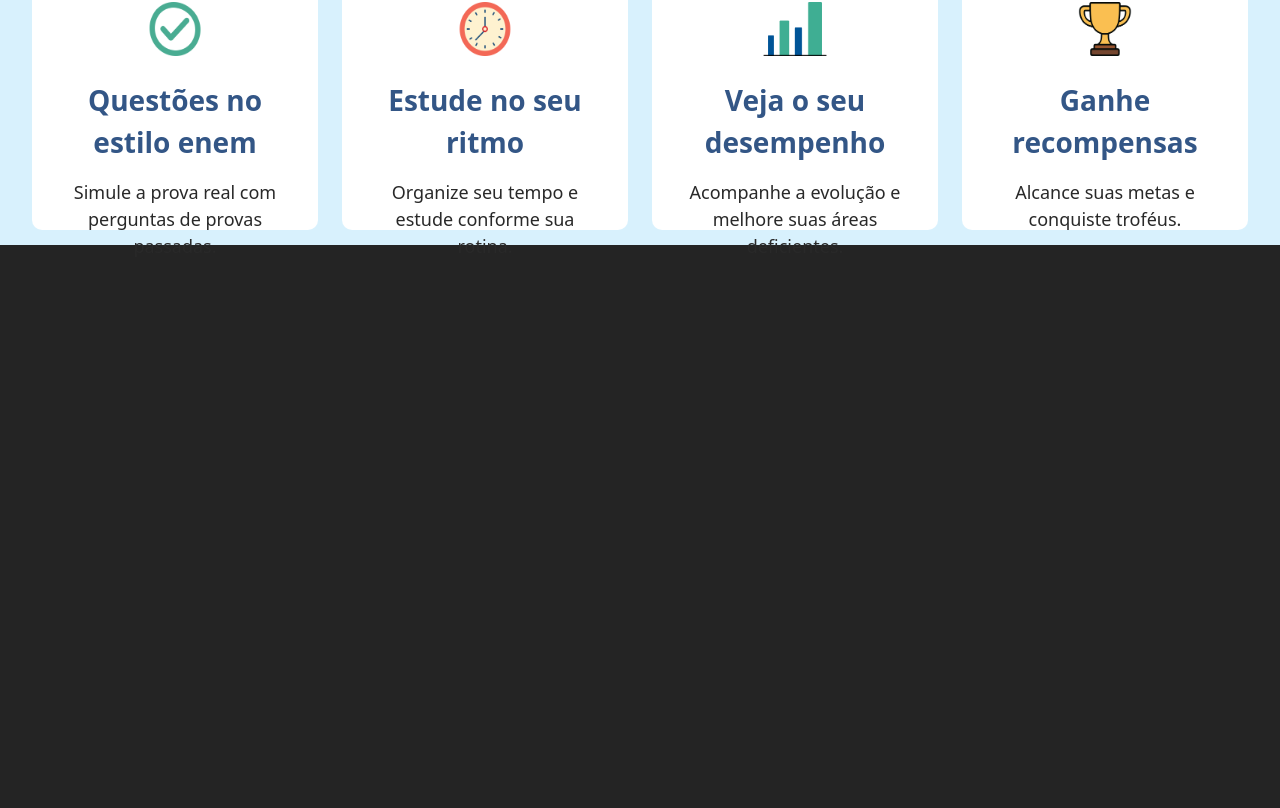
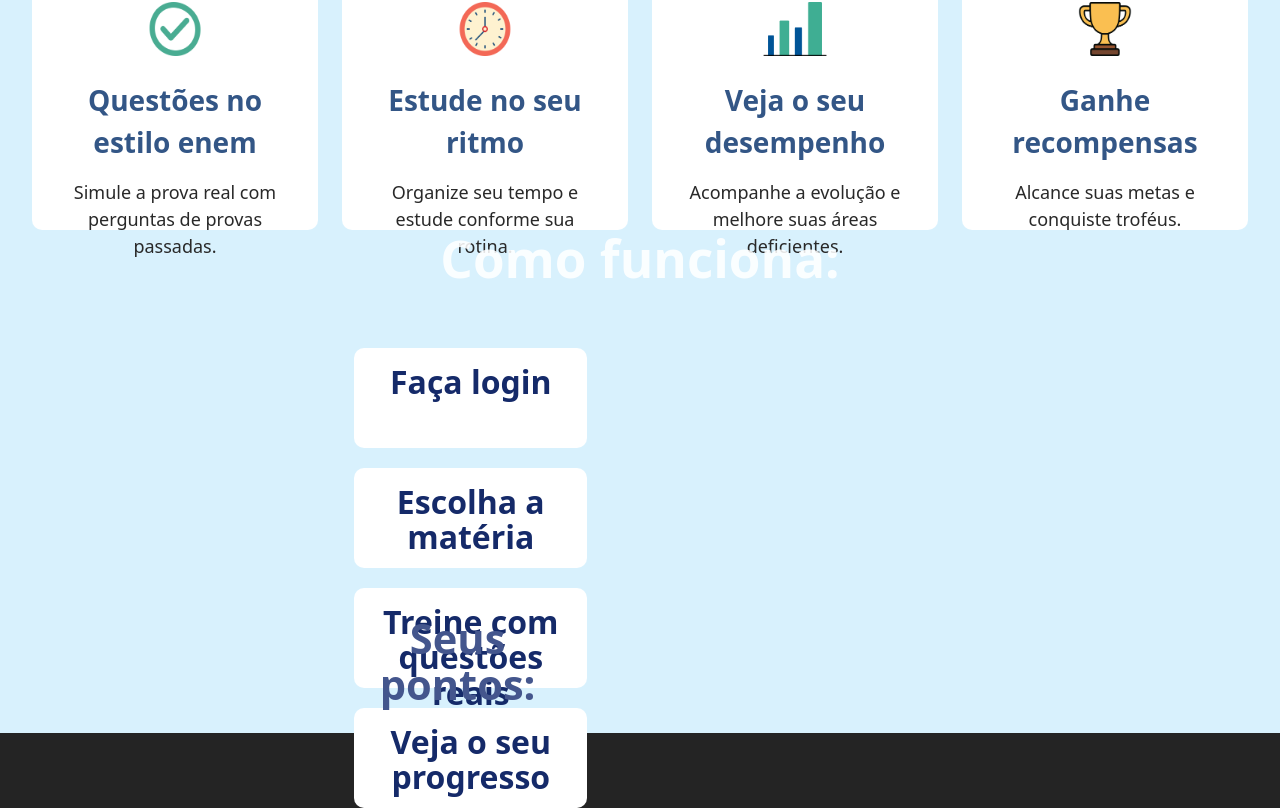
Before and after one commit to giscely/Projeto-Integrador, a React (Vite) app in the folder frontend/projeto_integrador_frontend/: page / in a window 1280 px wide. Shown: the part 687-1495 px from the top of the page. Before the commit the page ends 947 px from the top, so only its background shows below. Built offline with nearby package versions, Linux system fonts and the light colour scheme.

Commit message:
atualizando..

```diff
--- a/frontend/projeto_integrador_frontend/src/pages/Inicio.css
+++ b/frontend/projeto_integrador_frontend/src/pages/Inicio.css
@@ -220,3 +220,42 @@
   width: 90%;
   font-size: 18px;
 }
+
+.como-funciona {
+  display: flex;
+  flex-direction: row;
+  flex-wrap: wrap;
+  height: auto;
+}
+
+.como-funciona > .informs-function {
+  color: #152a69;
+  margin: 10px;
+  width: 60%;
+  height: 300px;
+  padding: 2rem;
+  display: flex;
+  flex-direction: row;
+  flex-wrap: wrap;
+  justify-content: center;
+  align-items: center;
+}
+
+.como-funciona > .informs-function > div {
+  background-color: rgb(255, 255, 255);
+  border-radius: 10px;
+  margin-top: 20px;
+  margin-left: 8rem;
+  height: 100px;
+  width: 35%;
+  padding: 1rem;
+  font-size: 10px;
+}
+
+.como-funciona > div {
+  color: #44568d;
+  font-size: 13px;
+  margin: 10px;
+  margin-left: 19rem;
+  width: 20%;
+}
--- a/frontend/projeto_integrador_frontend/src/pages/Inicio.jsx
+++ b/frontend/projeto_integrador_frontend/src/pages/Inicio.jsx
@@ -76,6 +76,27 @@
           </div>
 
           <div className="description"></div>
+           <h1>Como funciona:</h1>
+          <div className="como-funciona">
+            <div className="informs-function">
+              <div>
+                <h1>Faça login</h1>
+              </div>
+              <div>
+                <h1>Escolha a matéria</h1>
+              </div>
+              <div>
+                <h1>Treine com questões reais</h1>
+              </div>
+              <div>
+                <h1>Veja o seu progresso</h1>
+              </div>
+
+            </div>
+            <div>
+                <h1>Seus pontos:</h1>
+            </div>
+          </div>
         </section>
       </div>
 
```
